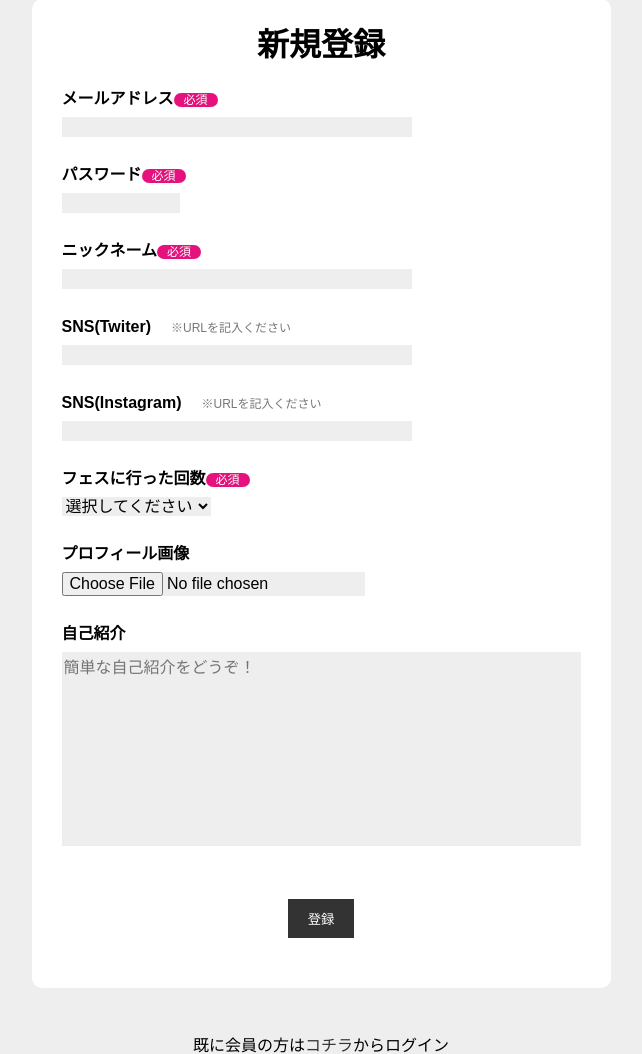
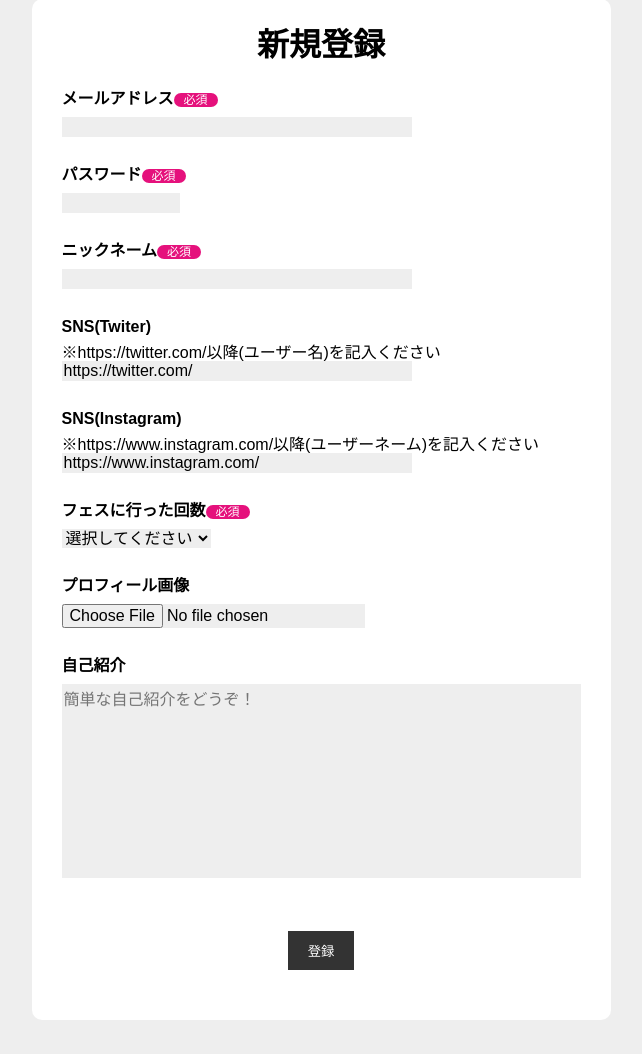
Before and after one commit to Kuma-inataku/portfolio-php-recofes, a PHP site: page /my_project/join/index.php?action=rewrite in a window 1280 px wide. Shown: the part 119-1173 px from the top of the page, without its empty margins (319-961 px from the left). Run offline with PHP 8.4, Linux system fonts and the light colour scheme; a user stored in the database is signed in; data that the repository does not hold is empty.

Commit message:
[add]SNS(Twitter/Instagram)に遷移するようリンク変更(my_project/index.php, ranking/index.php, mypage/mypage.php) close #108

```diff
--- a/join/index.php
+++ b/join/index.php
@@ -152,15 +152,17 @@ if($_REQUEST['action'] == 'rewrite' && isset($_SESSION['join'])){
             </div>
           </div>
           <div class="corner">
-            <p class="subtitle">SNS(Twiter)<span class="sns_url">※URLを記入ください</span></p>
+            <p class="subtitle">SNS(Twiter)</p>
+            <span class="sns_url">※https://twitter.com/以降(ユーザー名)を記入ください</span>
             <div>
-              <input type="text" name="twitter" size="35" maxlength="255" value="<?php print(htmlspecialchars($_POST['twitter'],ENT_QUOTES)); ?>" />
+              <input type="text" name="twitter" size="35" maxlength="255" value="https://twitter.com/<?php print(htmlspecialchars($_POST['twitter'],ENT_QUOTES)); ?>" />
             </div>
           </div>
           <div class="corner">
-            <p class="subtitle">SNS(Instagram)<span class="sns_url">※URLを記入ください</span></p>
+            <p class="subtitle">SNS(Instagram)</p>
+            <span class="sns_url">※https://www.instagram.com/以降(ユーザーネーム)を記入ください</span>
             <div>
-              <input type="text" name="instagram" size="35" maxlength="255" value="<?php print(htmlspecialchars($_POST['instagram'],ENT_QUOTES)); ?>" />
+              <input type="text" name="instagram" size="35" maxlength="255" value="https://www.instagram.com/<?php print(htmlspecialchars($_POST['instagram'],ENT_QUOTES)); ?>" />
             </div>
           </div>
           <div class="corner">
--- a/mypage/mypage.php
+++ b/mypage/mypage.php
@@ -88,10 +88,10 @@ else{
           <p class="myfes_count">フェスへ行った回数：<?php print(htmlspecialchars($user['fes_count'],ENT_QUOTES)); ?>回</p>
           <p class="my_comment"><?php print(htmlspecialchars($user['profile'],ENT_QUOTES)); ?></p>
           <div class="mysns">
-            <a href="<?php print(htmlspecialchars($user['sns_twitter'],ENT_QUOTES)); ?>" alt="Twitter URL">
+            <a href="<?php print(htmlspecialchars($user['sns_twitter'],ENT_QUOTES)); ?>" alt="Twitter URL" target="_blank">
               <img src="../images/twitter.png" alt="">
             </a>
-            <a href="sns_instagram" alt="Instagram URL">
+            <a href="<?php print(htmlspecialchars($user['sns_instagram'],ENT_QUOTES)); ?>" alt="Instagram URL" target="_blank">
               <img src="../images/Instagram.png" alt="">
             </a>
           </div>
@@ -107,6 +107,7 @@ else{
         <h2><?php print(htmlspecialchars($user['name'],ENT_QUOTES)); ?>の口コミ</h2>
         <ul class="this_reviews">
           <!-- <a href="#"> -->
+          <?php if($_SESSION['id'] == $review['reviewer_id']) : ?>
           <?php foreach($reviews as $review): ?>
             <li class="reviews">
               <div class="review_flex">
@@ -142,6 +143,7 @@ else{
               </div>
             </li>
             <?php endforeach; ?>
+            <?php endif; ?>
           <!-- </a> -->
         </ul>
       </div>
--- a/review/edit.php
+++ b/review/edit.php
@@ -17,7 +17,6 @@ if(isset($_SESSION['id']) && $_SESSION['time'] + 3600 > time()){
   $reviews = $db->prepare('SELECT * FROM reviews WHERE id=?');
   $reviews->execute(array($_REQUEST['id']));
   $review = $reviews->fetch();
-
 }
 else{
   header('Location: ../login.php');
@@ -35,13 +34,11 @@ if(!empty($_POST)){
   //     $error['review_image']= 'type';
   //   }
   // }
-
   if(empty($error)){
     //$_FILESで受け取った画像データに年月日時分秒を付与したファイル名を$imageに代入
     $image = date('YmdHis') . $_FILES['review_image']['name'];
     // $_FILESで受け取った画像を専用で作ったfes_pctureディレクトリに投函
     move_uploaded_file($_FILES['review_image']['tmp_name'],'../review_picture/' . $image);
-
 
     // 口コミ編集機能
     $edits = $db->prepare('UPDATE reviews SET fes_name=?, review=?, updated=NOW() WHERE id=?');
```
Also changed, not shown: ranking/index.php (+4 -4 lines), review_picture/20210210022400IMG_3820.jpg (added), user_picture/202102100215201.jpg (added).
